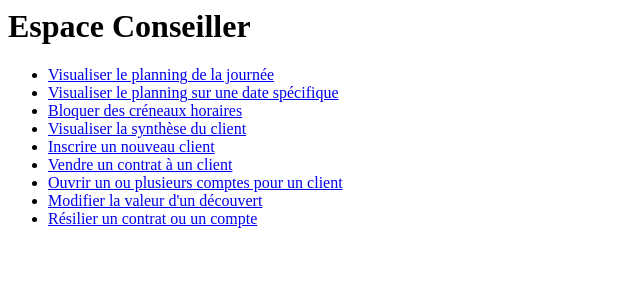
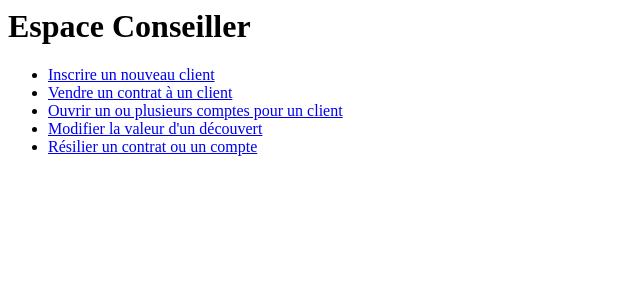
Before and after one commit to LiudBenPie/Banque, a PHP site: page /roles/conseiller.php in a window 1280 px wide. Shown: the top 300 px of the page, without its empty margins (0-640 px from the left). Run offline with PHP 8.4, Linux system fonts and the light colour scheme.

Commit message:
Update conseiller.php

```diff
--- a/roles/conseiller.php
+++ b/roles/conseiller.php
@@ -1,10 +1,10 @@
 <h1>Espace Conseiller</h1>
     <nav>
         <ul class="nav-links">
-            <li><a href="visualiser-planning.html" class="link">Visualiser le planning de la journée</a></li>
-            <li><a href="planning-date.html" class="link">Visualiser le planning sur une date spécifique</a></li>
-            <li><a href="bloquer-creneaux.html" class="link">Bloquer des créneaux horaires</a></li>
-            <li><a href="synthese-client.html" class="link">Visualiser la synthèse du client</a></li>
+            <!-- <li><a href="visualiser-planning.html" class="link">Visualiser le planning de la journée</a></li>
+            <li><a href="planning-date.html" class="link">Visualiser le planning sur une date spécifique</a></li> -->
+            <!-- <li><a href="bloquer-creneaux.html" class="link">Bloquer des créneaux horaires</a></li> -->
+            <!-- <li><a href="synthese-client.html" class="link">Visualiser la synthèse du client</a></li> -->
             <li><a href="inscrire-client.html" class="link">Inscrire un nouveau client</a></li>
             <li><a href="vendre-contrat.html" class="link">Vendre un contrat à un client</a></li>
             <li><a href="ouvrir-comptes.html" class="link">Ouvrir un ou plusieurs comptes pour un client</a></li>
```
